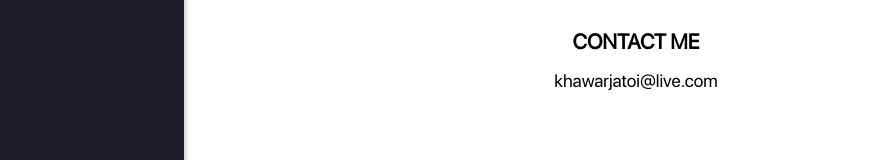
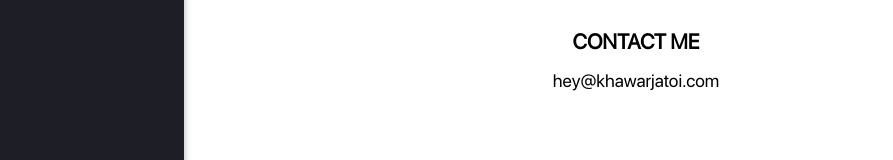
Before and after one commit to khawarjatoi/khawarjatoi, a Next.js app: page / in a window 1280 px wide. Shown: the part 493-653 px from the top of the page, without its empty margins (4-897 px from the left). Built offline with nearby package versions, Linux system fonts and the light colour scheme.

Commit message:
email updated

```diff
--- a/components/Social.js
+++ b/components/Social.js
@@ -38,12 +38,12 @@ const Social = () => (
   <Wrapper>
     <h3>CONTACT ME</h3>
     <a
-      href='mailto:khawarjatoi@live.com'
+      href='mailto:hey@khawarjatoi.com'
       aria-label='mail'
       rel='noreferrer'
       className='social_Email'
     >
-      khawarjatoi@live.com
+      hey@khawarjatoi.com
     </a>
     <IconContainer>
       <a
```
